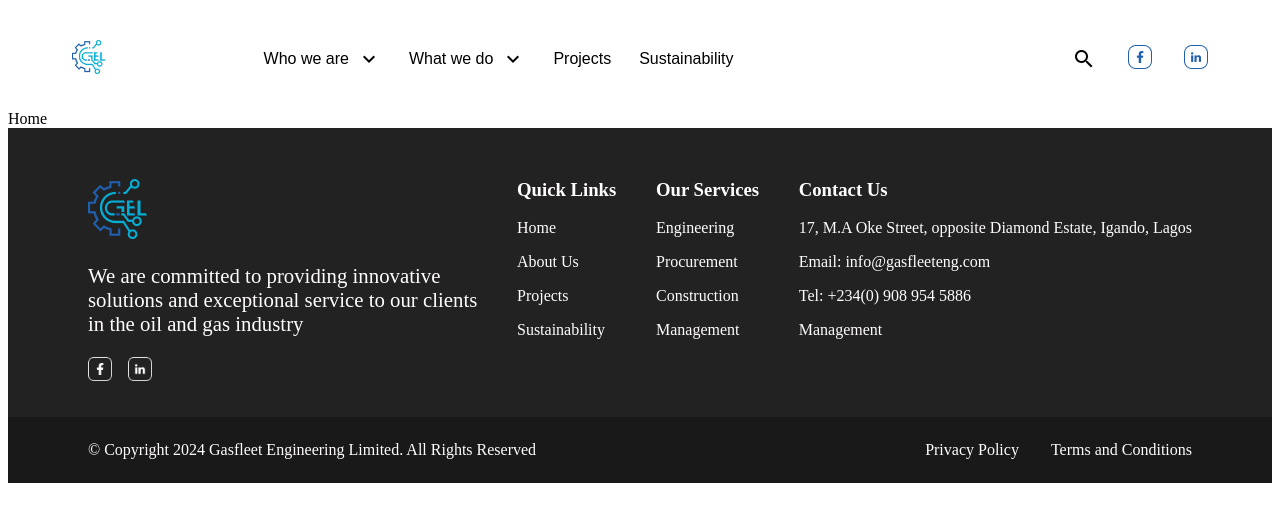
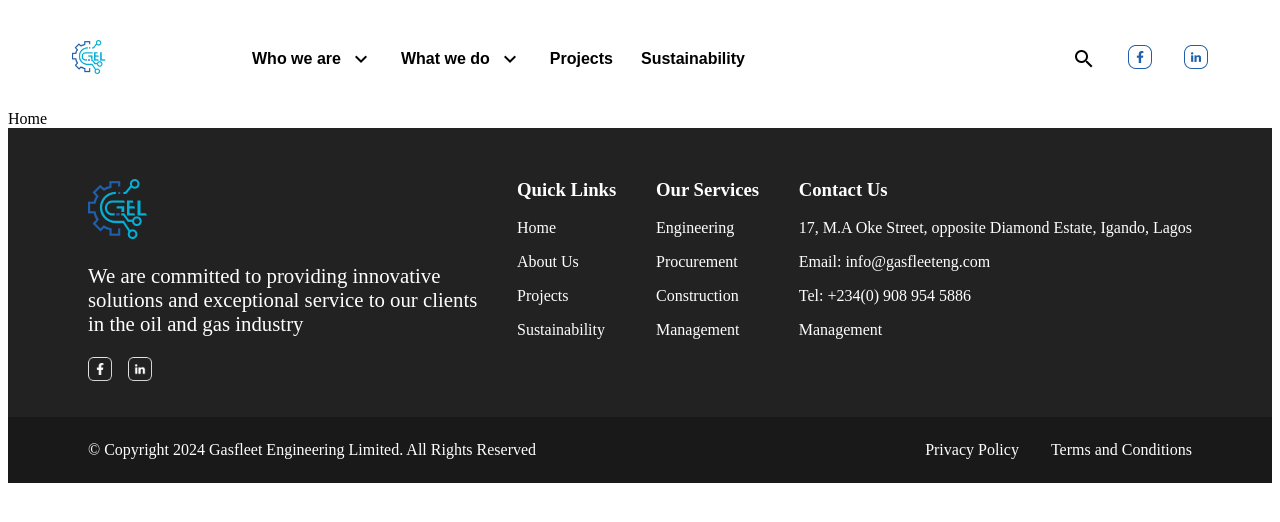
Before and after one commit to paddinghq/gasfleet-website-new, a Nuxt app: page / in a window 1280 px wide. Shown: the top 522 px of the page. Built offline with nearby package versions, Linux system fonts and the light colour scheme.

Commit message:
dropdown working

```diff
--- a/components/AppHeader.vue
+++ b/components/AppHeader.vue
@@ -1,12 +1,17 @@
 <script setup>
 import { ref } from "vue";
 
-const NuxtImgSrc = ref("/down.png");
-const isDropdownOpen = ref(false);
-
-const toggleDropdown = () => {
-  isDropdownOpen.value = !isDropdownOpen.value;
-  NuxtImgSrc.value = isDropdownOpen.value ? "/down.png" : "/up.png";
+const NuxtImgSrc1 = ref("/down.png");
+const NuxtImgSrc2 = ref("/down.png");
+const isDropdownOpen1 = ref(false);
+const isDropdownOpen2 = ref(false);
+const toggleDropdown1 = () => {
+  isDropdownOpen1.value = !isDropdownOpen1.value;
+  NuxtImgSrc1.value = isDropdownOpen1.value ? "/down.png" : "/up.png";
+};
+const toggleDropdown2 = () => {
+  isDropdownOpen2.value = !isDropdownOpen2.value;
+  NuxtImgSrc2.value = isDropdownOpen2.value ? "/down.png" : "/up.png";
 };
 </script>
 
@@ -16,13 +21,13 @@ const toggleDropdown = () => {
 
     <header>
       <nav class="nav-links">
-        <button class="button" @click="toggleDropdown">
+        <button class="button" @click="toggleDropdown1">
           <NuxtLink>Who we are</NuxtLink>
-          <NuxtImg v-bind:src="NuxtImgSrc" alt="arrow" height="24" width="24" />
+          <NuxtImg v-bind:src="NuxtImgSrc1" alt="arrow" height="24" width="24" />
         </button>
-        <button class="button">
+        <button class="button"  @click="toggleDropdown2">
           <NuxtLink>What we do</NuxtLink>
-          <NuxtImg v-bind:src="NuxtImgSrc" alt="arrow" height="24" width="24" />
+          <NuxtImg v-bind:src="NuxtImgSrc2" alt="arrow" height="24" width="24" />
         </button>
         <button class="button"><NuxtLink class="">Projects</NuxtLink></button>
         <button class="button">
@@ -70,6 +75,7 @@ const toggleDropdown = () => {
   gap: 0.5rem;
   align-items: center;
   font-size: 16px;
+  font-weight: 600;
 }
 
 .nuxtlink {
@@ -86,6 +92,7 @@ const toggleDropdown = () => {
 .nav-links {
   display: flex;
   gap: 1rem;
+
 }
 
 .input {
```
